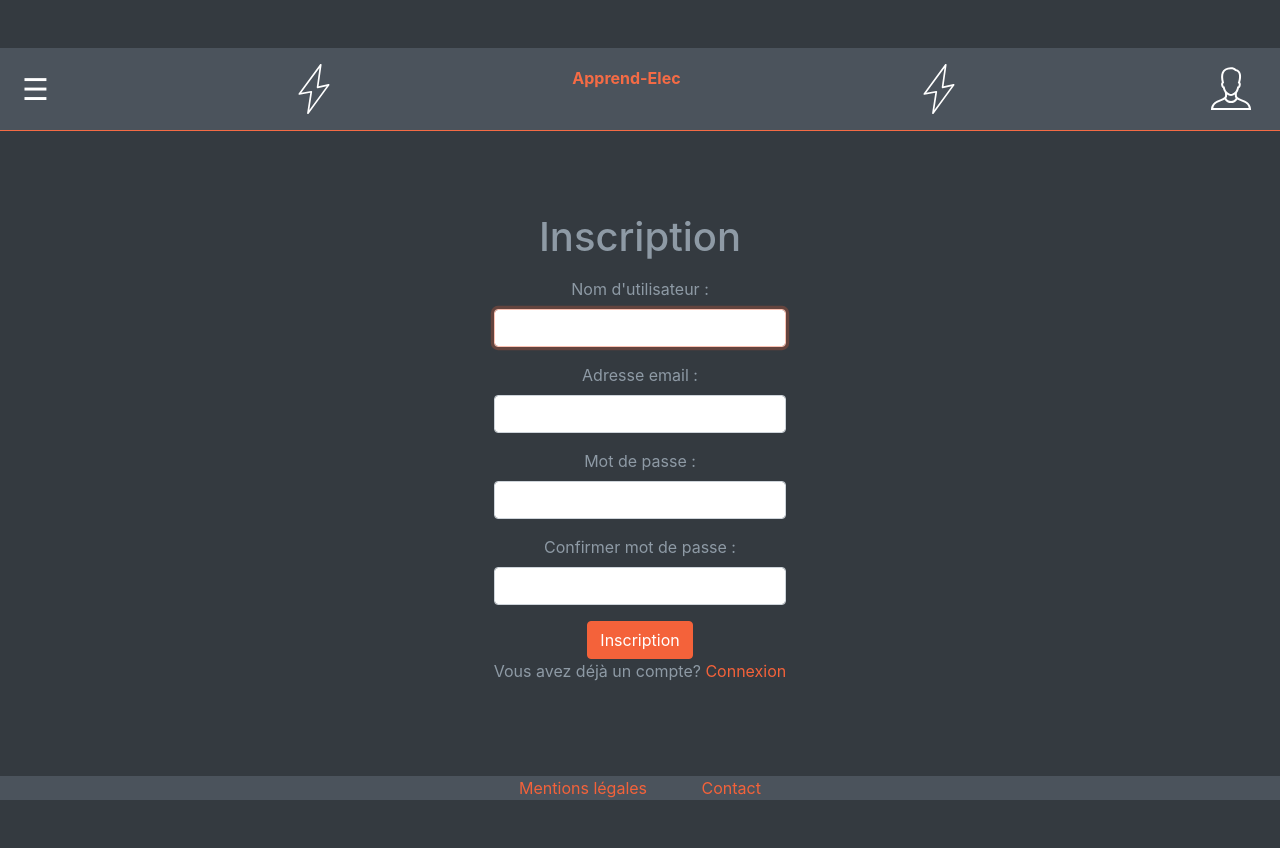
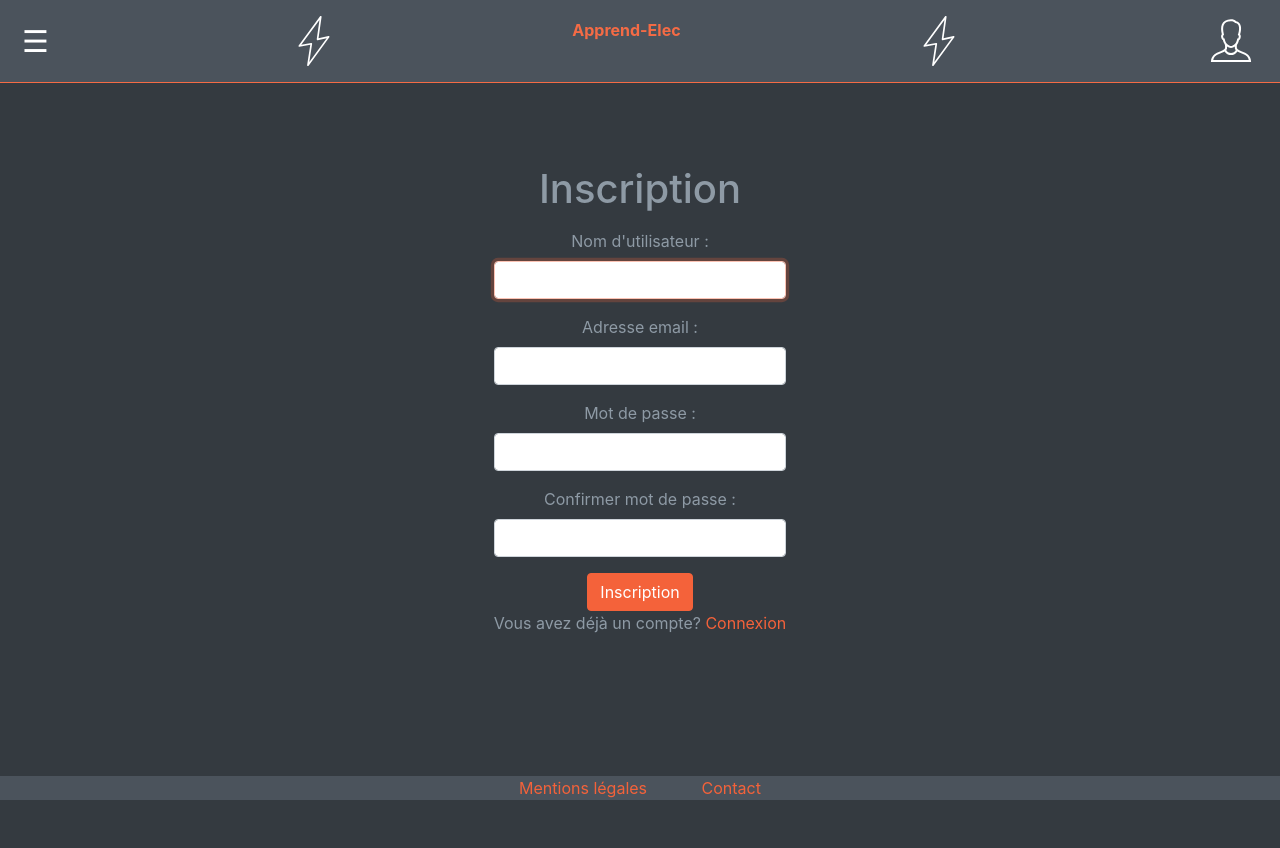
Before and after one commit to Frantz680/Site-elec, a Django app: page /accounts/register/ in a window 1280 px wide. After the commit the page ends 800 px from the top, so only its background shows below. Run offline with Django 3.2, Linux system fonts and the light colour scheme; data that the repository does not hold is empty; parts of the project's set-up code (start-up, migrations or seed data) failed here and were passed over; some libraries are stand-ins or nearby versions.

Commit message:
front-end login et register

```diff
--- a/accounts/templates/registration/login.html
+++ b/accounts/templates/registration/login.html
@@ -3,8 +3,8 @@
 {% block title %}Connexion{% endblock %}
 
 {% block contenu %}
-<div class="masthead-lumiere-home col-md-12 mt-5">
-    <div class="container h-100 mt-5">
+<div class="masthead-lumiere-home col-md-12">
+    <div class="container h-100">
         <div class="row h-100 align-items-center justify-content-center text-center text-clair">
             <form method="POST">
                 <h1 class="mt-0" id="title_login">Connexion</h1>
--- a/accounts/templates/registration/register.html
+++ b/accounts/templates/registration/register.html
@@ -3,8 +3,8 @@
 {% block title %}Inscription{% endblock %}
 
 {% block contenu %}
-<div class="masthead-lumiere-home col-md-12 mt-5">
-    <div class="container h-100 mt-5">
+<div class="masthead-lumiere-home col-md-12">
+    <div class="container h-100">
         <div class="row h-100 align-items-center justify-content-center text-center text-clair">
             <form method="POST" id="form_register">
                 {% csrf_token %}
```
